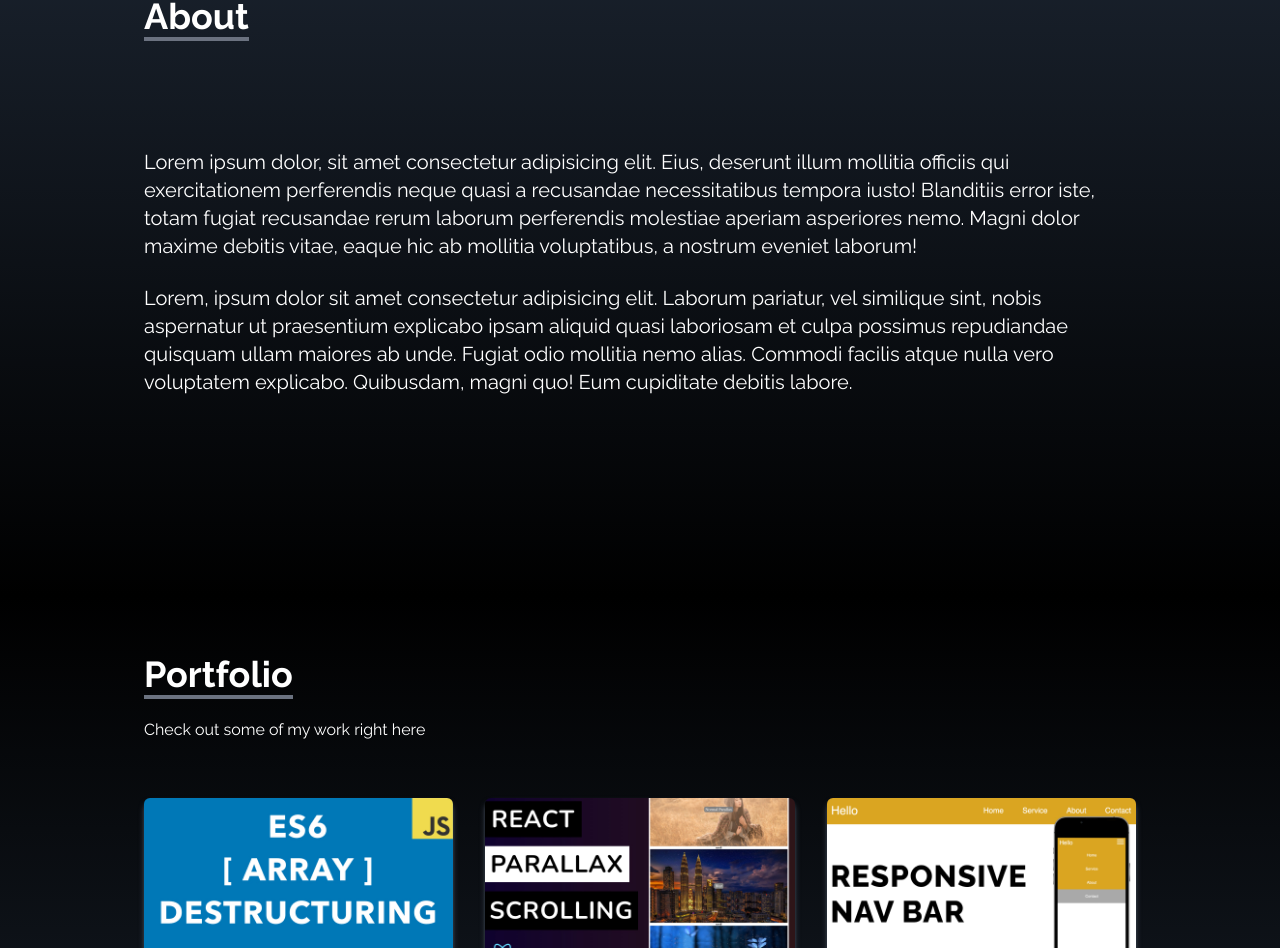
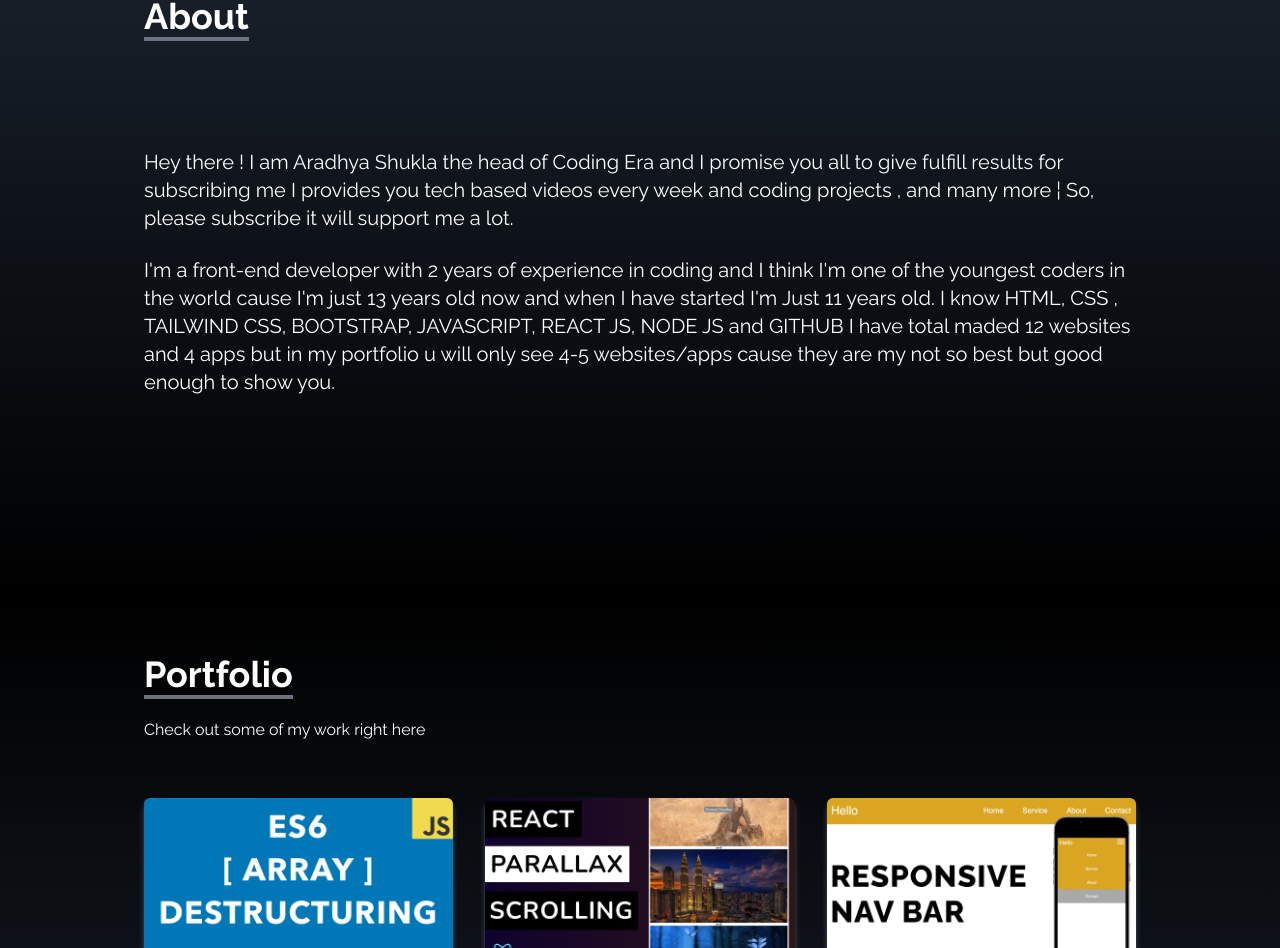
Before and after one commit to AradhyaShukla1237/PortfolioUsingTailwindCSS, a React (Create React App) app: page / in a window 1280 px wide. Shown: the part 1004-1952 px from the top of the page. Built offline with nearby package versions, Linux system fonts and the light colour scheme.

Commit message:
Update About.jsx

```diff
--- a/src/components/About.jsx
+++ b/src/components/About.jsx
@@ -14,23 +14,14 @@ const About = () => {
         </div>
 
         <p className="text-xl mt-20">
-          Lorem ipsum dolor, sit amet consectetur adipisicing elit. Eius,
-          deserunt illum mollitia officiis qui exercitationem perferendis neque
-          quasi a recusandae necessitatibus tempora iusto! Blanditiis error
-          iste, totam fugiat recusandae rerum laborum perferendis molestiae
-          aperiam asperiores nemo. Magni dolor maxime debitis vitae, eaque hic
-          ab mollitia voluptatibus, a nostrum eveniet laborum!
+          Hey there ! I am Aradhya Shukla the head of Coding Era and I promise you all to give fulfill results for subscribing me I provides you tech based videos every week and coding projects , and many more ¦ So, please subscribe it will support me a lot.
         </p>
 
         <br />
 
         <p className="text-xl">
-          Lorem, ipsum dolor sit amet consectetur adipisicing elit. Laborum
-          pariatur, vel similique sint, nobis aspernatur ut praesentium
-          explicabo ipsam aliquid quasi laboriosam et culpa possimus repudiandae
-          quisquam ullam maiores ab unde. Fugiat odio mollitia nemo alias.
-          Commodi facilis atque nulla vero voluptatem explicabo. Quibusdam,
-          magni quo! Eum cupiditate debitis labore.
+          I'm a front-end developer with 2 years of experience in coding and I think I'm one of the youngest coders in the world cause I'm just 13 years old now and when I have started I'm Just 11 years old. I know HTML, CSS , TAILWIND CSS, BOOTSTRAP, JAVASCRIPT, REACT JS, NODE JS and GITHUB
+          I have total maded 12 websites and 4 apps but in my portfolio u will only see 4-5 websites/apps cause they are my not so best but good enough to show you.
         </p>
       </div>
     </div>
```
